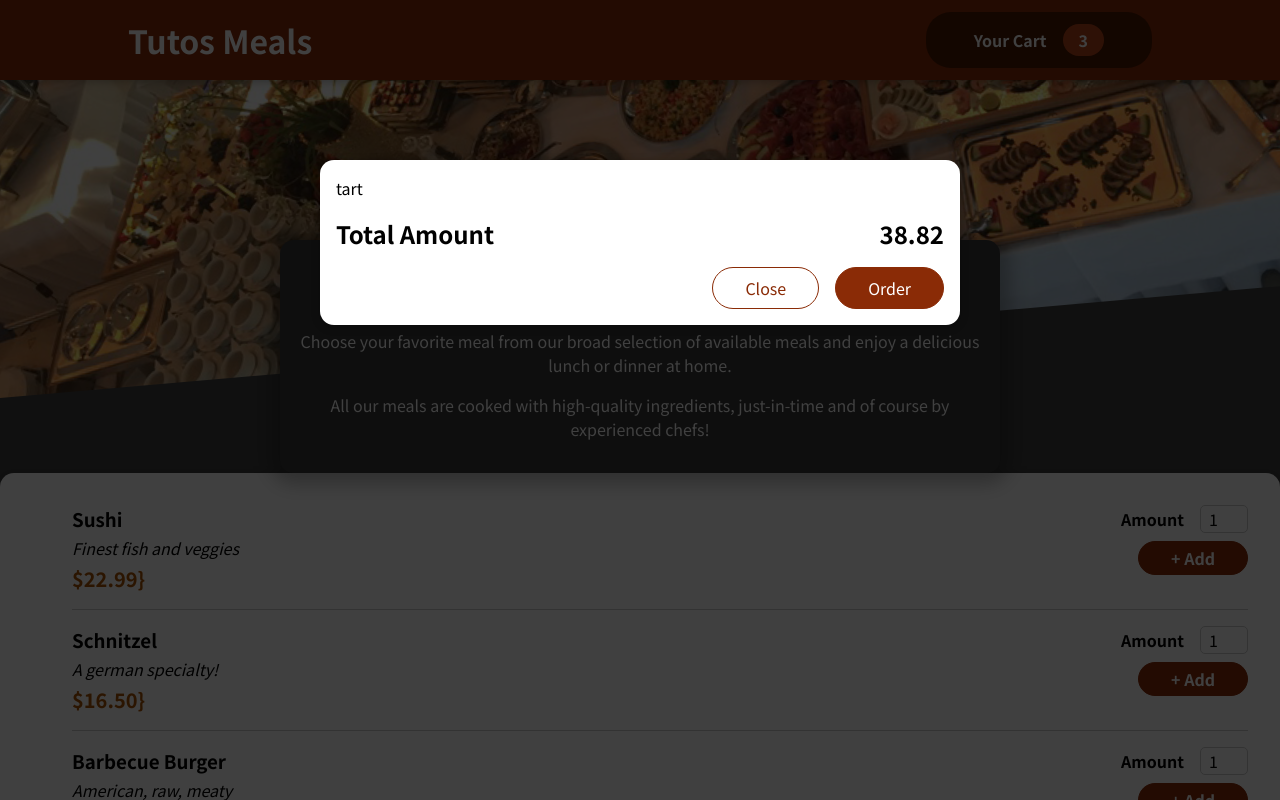
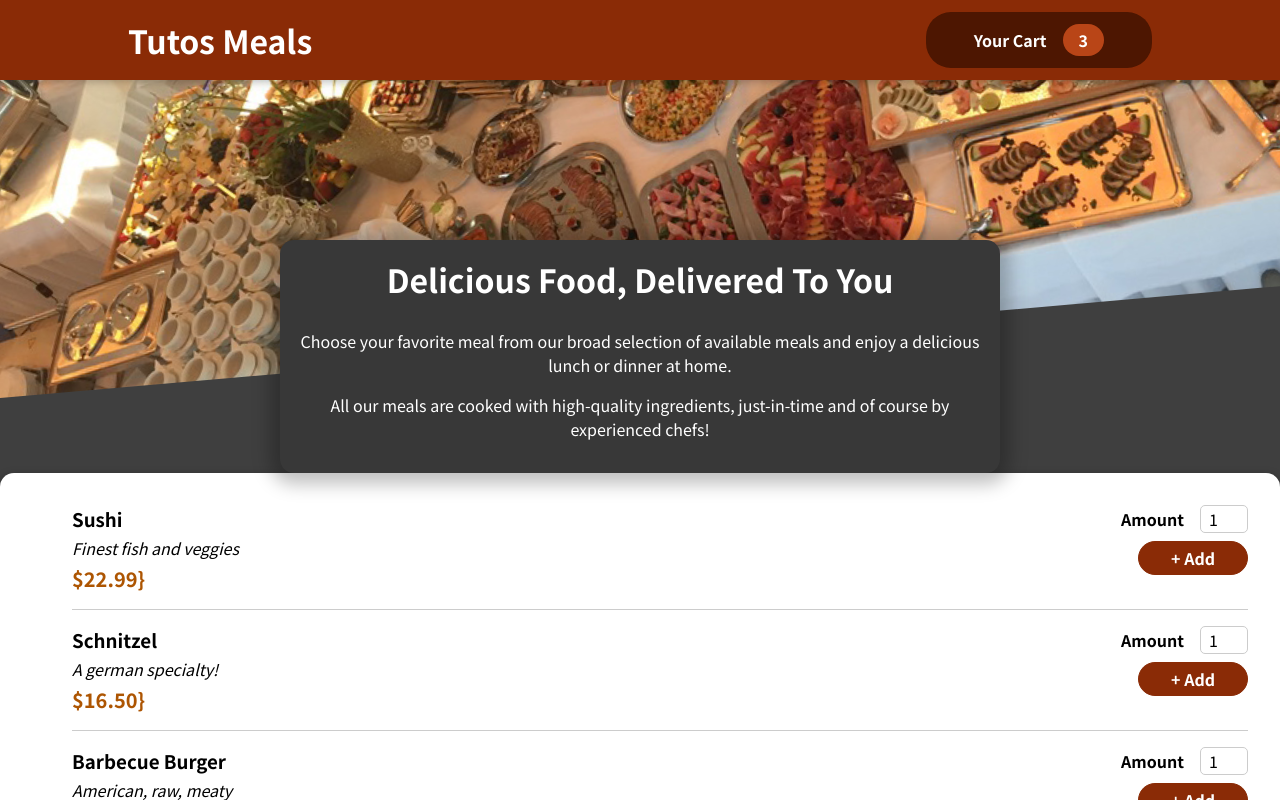
Before and after one commit to jeanchaneto/food-order-react-app, a React (Create React App) app: page / in a window 1280 px wide. Shown: the top 800 px of the page. Built offline with nearby package versions, Linux system fonts and the light colour scheme.

Commit message:
Implement cart modal state

```diff
--- a/src/App.js
+++ b/src/App.js
@@ -1,12 +1,24 @@
+import { useState } from "react";
 import Cart from "./components/Cart/Cart";
 import Header from "./components/Layout/Header";
 import Meals from "./components/Meals/Meals";
 
 function App() {
+
+  const [showCart, setShowCart] = useState(false);
+
+  const showCartHandler = () => {
+    setShowCart(true)
+  }
+
+  const hideCartHandler = () => {
+    setShowCart(false)
+  }
+
   return (
     <>
-      <Cart />
-      <Header />
+      {showCart && <Cart onClose={hideCartHandler}/>}
+      <Header onShowCart={showCartHandler} />
       <Meals />
     </>
   );
--- a/src/components/Cart/Cart.jsx
+++ b/src/components/Cart/Cart.jsx
@@ -8,14 +8,16 @@ const cartItems = (
 </ul> )
 
   return (
-    <Modal>
+    <Modal onClose={props.onClose} >
         {cartItems}
         <div className={classes.total}>
           <span>Total Amount</span>
           <span>38.82</span>
         </div>
         <div className={classes.actions} >
-            <button className={classes['button--alt']}>Close</button>
+            <button className={classes['button--alt']}
+            onClick={props.onCloseCart}
+            >Close</button>
             <button className={classes.button}>Order</button>
         </div>
     </Modal>
--- a/src/components/Layout/Header.jsx
+++ b/src/components/Layout/Header.jsx
@@ -7,7 +7,7 @@ const Header = (props) => {
     <>
       <header className={classes.header}>
         <h1>Tutos Meals</h1>
-        <HeaderCartButton/>
+        <HeaderCartButton onClick={props.onShowCart} />
       </header>
       <div className={classes['main-image']}>
         <img src={mealsImage}alt="Food buffet" />
--- a/src/components/Layout/HeaderCartButton.jsx
+++ b/src/components/Layout/HeaderCartButton.jsx
@@ -1,9 +1,9 @@
 import CartIcon from '../Cart/CartIcon'
 import classes from './HeaderCartButton.module.css'
 
-const HeaderCartButton = () => {
+const HeaderCartButton = (props) => {
   return (
-    <button className={classes.button}>
+    <button className={classes.button} onClick={props.onClick} >
 <span>
     <CartIcon />
 </span>
--- a/src/components/UI/Modal.jsx
+++ b/src/components/UI/Modal.jsx
@@ -1,8 +1,10 @@
 import classes from './Modal.module.css'
 import  ReactDOM  from 'react-dom'
 
+//Using props drilling instead of context makes modal more reusable
+
 const Backdrop = (props) => {
-    return <div className={classes.backdrop} />
+    return <div className={classes.backdrop} onClick={props.onClose}/>
 }
 
 const ModalOverlay = (props) => {
@@ -18,7 +20,7 @@ const portalElement = document.getElementById('overlays');
 const Modal = (props) => {
   return (
     <>
-    {ReactDOM.createPortal(<Backdrop />, portalElement)}
+    {ReactDOM.createPortal(<Backdrop onClose={props.onClose}/>, portalElement)}
     {ReactDOM.createPortal(<ModalOverlay>{props.children}</ModalOverlay>, portalElement)}
     </>
   )
```
